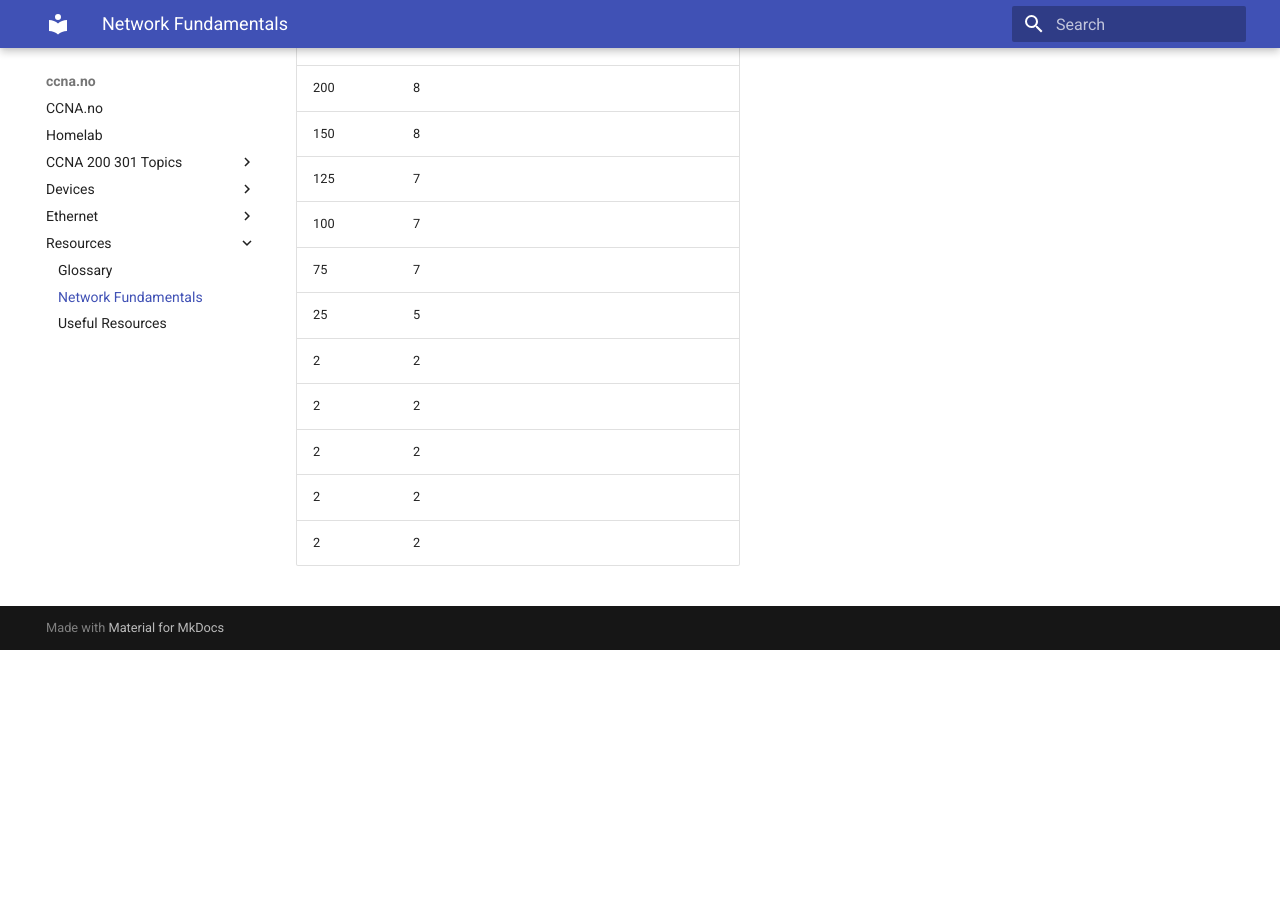
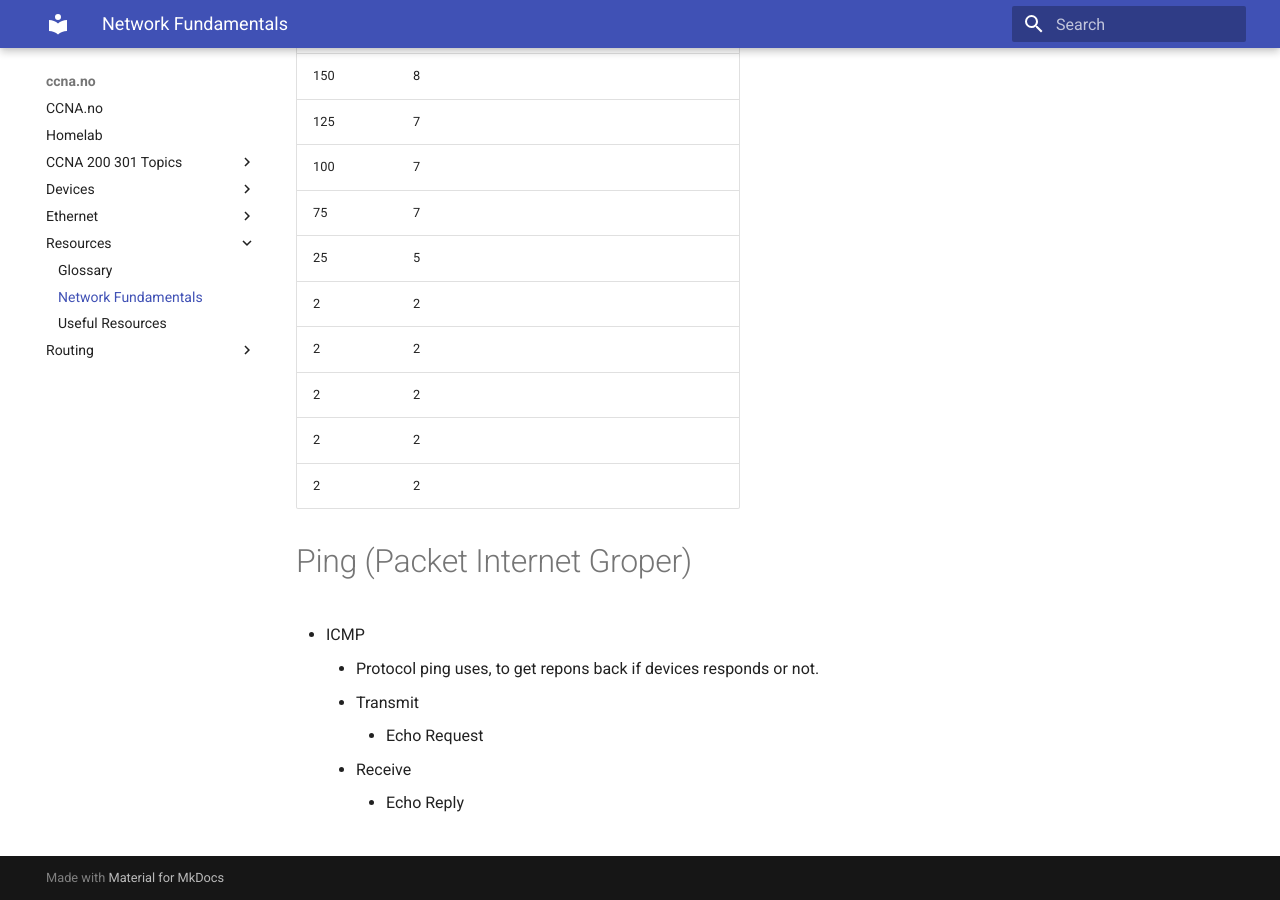
Before and after one commit to skandix/ccna.no, an MkDocs documentation site: the page built from docs/Resources/Network_Fundamentals.md, in a window 1280 px wide and 900 px high, scrolled down 4962 px. Built offline with MkDocs 1.6.1 and Material for MkDocs 9.7.7, drawn with Linux system fonts in a browser that asks for light colours; before the commit the page ends 5612 px from its top, so only the background shows below that; some of the changed text lies outside the part shown.

Commit message:
så lei å jobbe med ccna
Signed-off-by: Bendik Egenes Dyrli <bendik.dyrli@uia.no>

```diff
--- a/docs/Resources/Network_Fundamentals.md
+++ b/docs/Resources/Network_Fundamentals.md
@@ -197,3 +197,12 @@ How many networks do we need ?
 | 2		|	2  |
 | 2		|	2  |
 | 2		|	2  |
+
+
+# Ping (Packet Internet Groper)
+* ICMP
+	* Protocol ping uses, to get repons back if devices responds or not.
+	* Transmit
+		* Echo Request
+	* Receive
+		* Echo Reply
--- a/mkdocs.yml
+++ b/mkdocs.yml
@@ -1,2 +1,7 @@
 site_name: ccna.no
 theme: material
+markdown_extensions:
+  - pymdownx.highlight:
+      linenums: true
+      linenums_style: pymdownx.inline
+  - pymdownx.superfences
```
Also changed, not shown: docs/Routing/address_resolution_protocol.md (added, +7 -0 lines).
